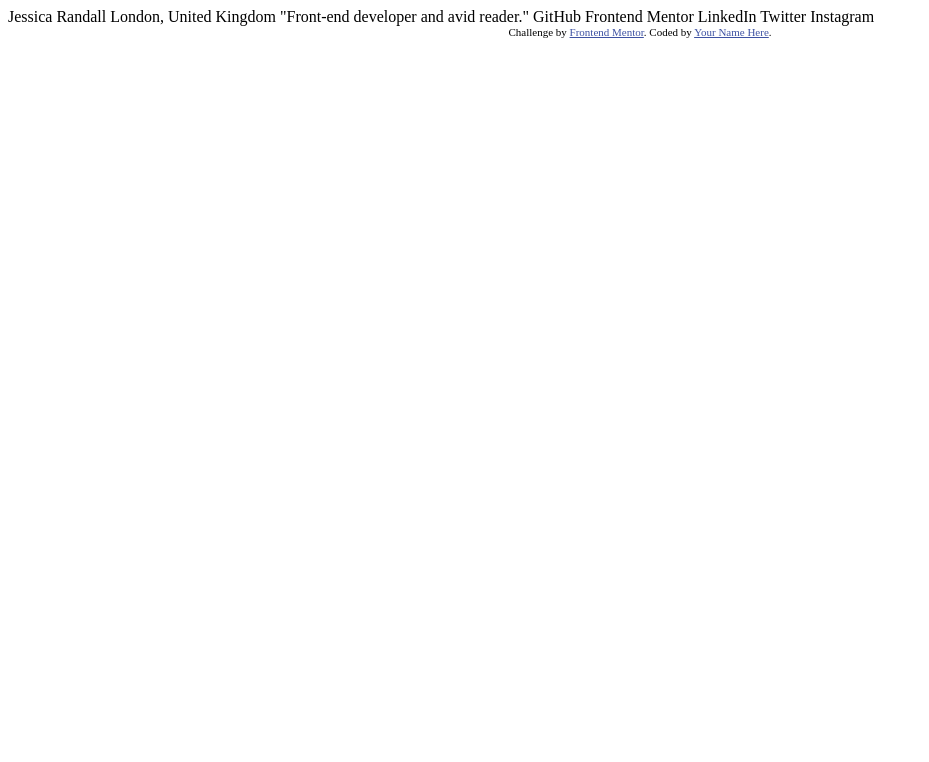
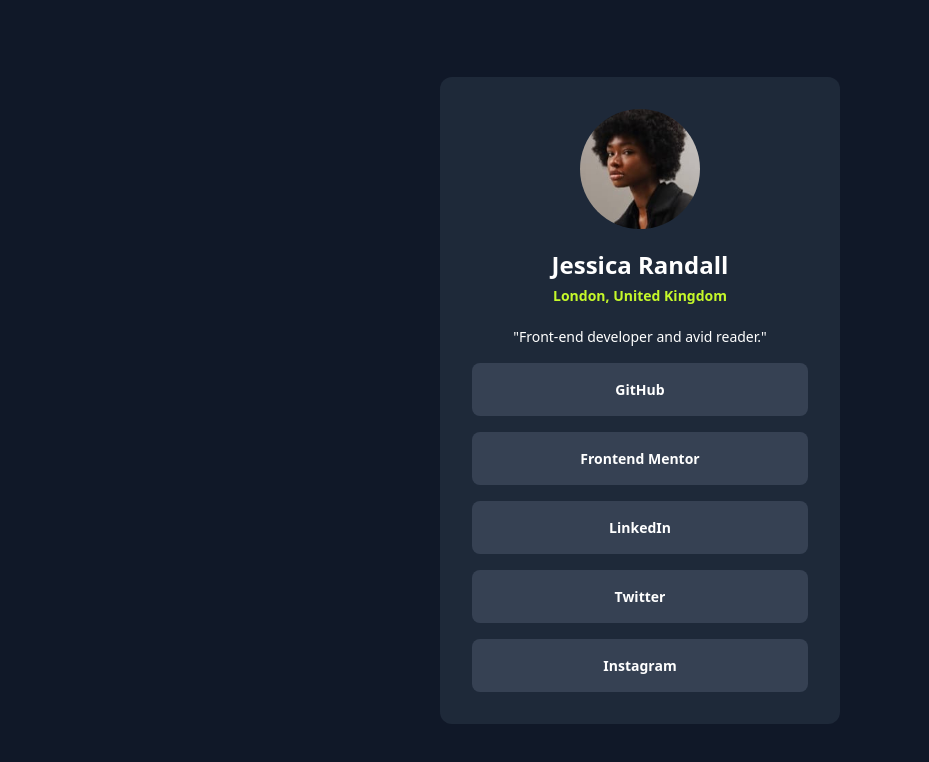
Before and after one commit to MauriceMumbere/Social-links-profile-main, a plain HTML site: page index.html in a window 1280 px wide. Shown: the whole page, without its empty margins (0-929 px from the left). Drawn offline with nearby package versions, Linux system fonts and the light colour scheme.

Commit message:
feat(index): complete project and push

```diff
--- a/index.html
+++ b/index.html
@@ -1,34 +1,73 @@
 <!DOCTYPE html>
 <html lang="en">
   <head>
-  <meta charset="UTF-8">
-  <meta name="viewport" content="width=device-width, initial-scale=1.0"> <!-- displays site properly based on user's device -->
+    <meta charset="UTF-8" />
+    <meta name="viewport" content="width=device-width, initial-scale=1.0" />
+    <!-- displays site properly based on user's device -->
 
-  <link rel="icon" type="image/png" sizes="32x32" href="./assets/images/favicon-32x32.png">
+    <link
+      rel="icon"
+      type="image/png"
+      sizes="32x32"
+      href="./assets/images/favicon-32x32.png"
+    />
+
+    <script src="https://cdn.jsdelivr.net/npm/@tailwindcss/browser@4"></script>
 
     <title>Frontend Mentor | Social links profile</title>
 
     <!-- Feel free to remove these styles or customise in your own stylesheet 👍 -->
     <style>
-    .attribution { font-size: 11px; text-align: center; }
-    .attribution a { color: hsl(228, 45%, 44%); }
+      @import url("https://fonts.googleapis.com/css2?family=Inter:ital,opsz,wght@0,14..32,100..900;1,14..32,100..900&display=swap");
+      body {
+        font-size: 14px;
+      }
+
+      h2 {
+        color: hsl(75, 94%, 57%);
+        font-weight: bold;
+      }
+      ul li:hover {
+        background-color: hsl(75, 94%, 57%);
+        cursor: pointer;
+      }
     </style>
   </head>
   <body>
-
-  Jessica Randall
-  London, United Kingdom
-  "Front-end developer and avid reader."
-
-  GitHub
+    <main>
+      <div class="flex items-center md:h-screen bg-gray-900 p-4">
+        <div
+          class="w-[25rem] m-auto text-center text-white bg-gray-800 rounded-xl p-8"
+        >
+          <div class="flex justify-center pb-5">
+            <img
+              class="rounded-full h-30"
+              src="./assets/images/avatar-jessica.jpeg"
+              alt=""
+            />
+          </div>
+          <div>
+            <h1 class="font-bold text-2xl">Jessica Randall</h1>
+          </div>
+          <div>
+            <h2 class="pt-1">London, United Kingdom</h2>
+          </div>
+          <div>
+            <p class="pt-5 pb-4">"Front-end developer and avid reader."</p>
+          </div>
+          <div>
+            <ul class="space-y-4">
+              <li class="bg-gray-700 p-4 rounded-lg font-bold">GitHub</li>
+              <li class="bg-gray-700 p-4 rounded-lg font-bold">
                 Frontend Mentor
-  LinkedIn
-  Twitter
-  Instagram
-
-  <div class="attribution">
-    Challenge by <a href="https://www.frontendmentor.io?ref=challenge" target="_blank">Frontend Mentor</a>.
-    Coded by <a href="#">Your Name Here</a>.
+              </li>
+              <li class="bg-gray-700 p-4 rounded-lg font-bold">LinkedIn</li>
+              <li class="bg-gray-700 p-4 rounded-lg font-bold">Twitter</li>
+              <li class="bg-gray-700 p-4 rounded-lg font-bold">Instagram</li>
+            </ul>
           </div>
+        </div>
+      </div>
+    </main>
   </body>
 </html>
```
Lines whose indentation alone changed are shown as unchanged.
